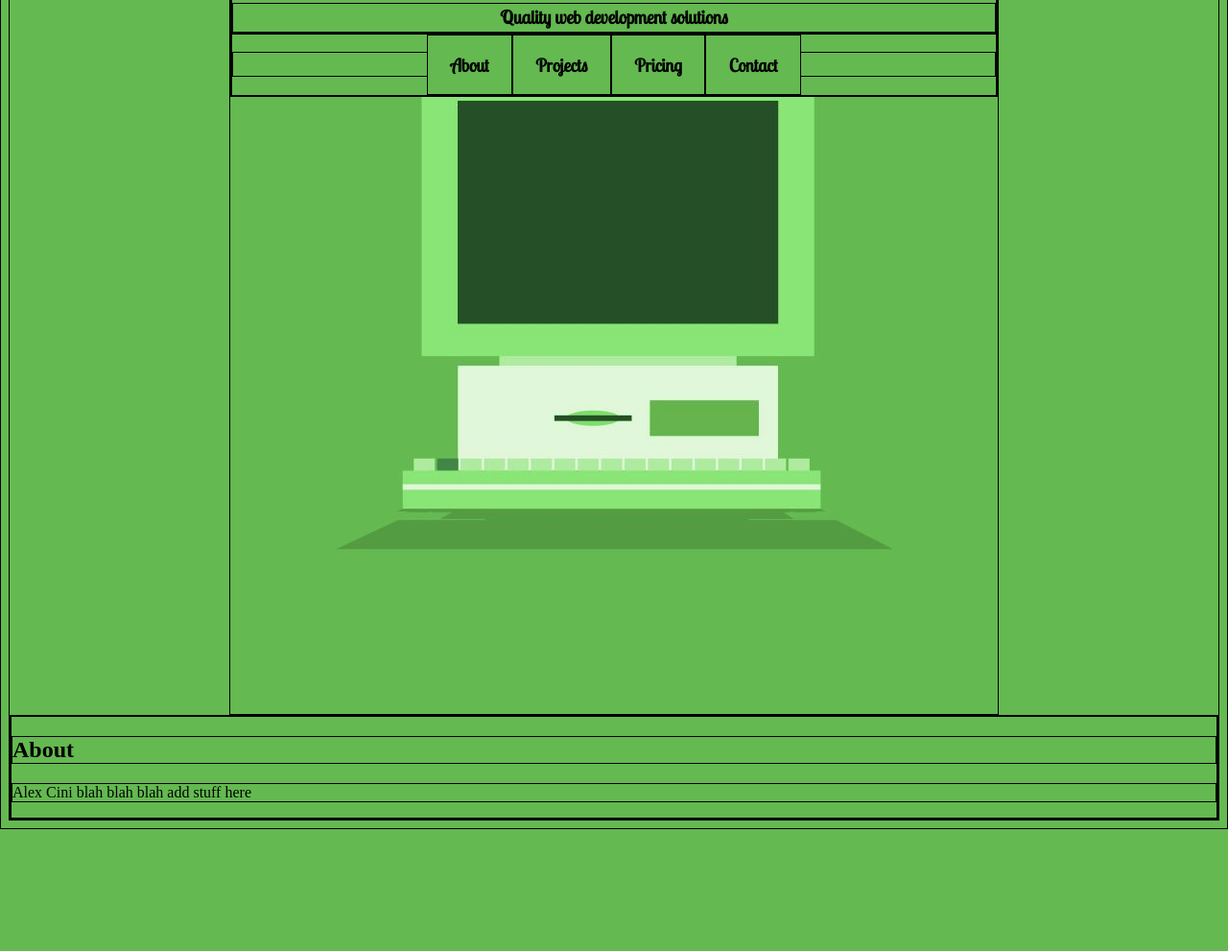
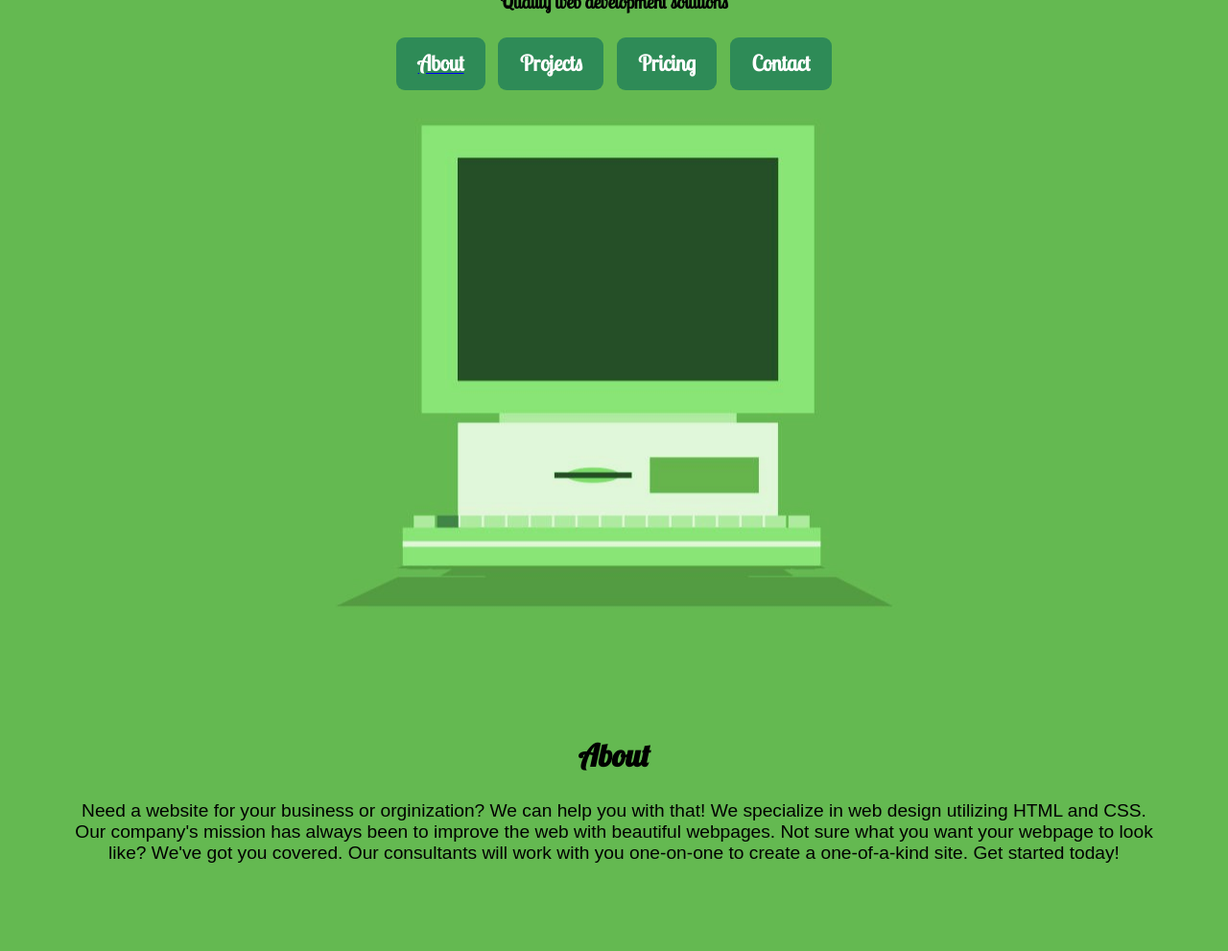
Before and after one commit to arcini/Personal-Website, a plain HTML site: page index.html in a window 1280 px wide. Shown: the part 115-1106 px from the top of the page at 96% size. Before the commit the page ends 979 px from the top, so only its background shows below. Drawn offline with nearby package versions, Linux system fonts and the light colour scheme.

Commit message:
Huge changes :)

```diff
--- a/index.html
+++ b/index.html
@@ -6,23 +6,56 @@
     <link href='https://fonts.googleapis.com/css?family=Lobster+Two' rel='stylesheet'>
     <link href='https://fonts.googleapis.com/css?family=Lobster' rel='stylesheet'>
     <link href='/style.css' type='text/css' rel='stylesheet'>
+    <script src="https://ajax.googleapis.com/ajax/libs/jquery/3.1.1/jquery.min.js"></script>
+    <script>
+
+        //ugh i wish i knew what this meant
+
+
+$(document).ready(function(){
+  // Add smooth scrolling to all links
+  $("a").on('click', function(event) {
+
+    // Make sure this.hash has a value before overriding default behavior
+    if (this.hash !== "") {
+      // Prevent default anchor click behavior
+      event.preventDefault();
+
+      // Store hash
+      var hash = this.hash;
+
+      // Using jQuery's animate() method to add smooth page scroll
+      // The optional number (800) specifies the number of milliseconds it takes to scroll to the specified area
+      $('html, body').animate({
+        scrollTop: $(hash).offset().top
+      }, 880, function(){
+
+        // Add hash (#) to URL when done scrolling (default click behavior)
+        window.location.hash = hash;
+      });
+    } // End if
+  });
+});
+    </script>
   </head>
   <body>
     <div class='main'>
-      <div class='container'>
+      <div class='main-container'>
         <div class='heading'>
           <h1>Welcome to Cini Website Design</h1>
           <p>Quality web development solutions</p>
         </div>
         <div class='nav'>
-          <h3><span>About</span><span>Projects</span><span>Pricing</span><span>Contact</span></h3>
+            <h3><a href='#about-box'><span id='aboutspan'>About</span></a><span>Projects</span><span>Pricing</span><span>Contact</span></h3>
         </div>
       </div>
     </div>
-    <div class="About">
-      <div class="container">
-        <h2>About</h2>
-        <p>Alex Cini blah blah blah add stuff here</p>
+    <div class='wrapper'>
+      <div class="about-box" id='about-box'>
+        <div class="container">
+          <h2 id='about'>About</h2>
+          <p>Need a website for your business or orginization? We can help you with that! We specialize in web design utilizing HTML and CSS. Our company's mission has always been to improve the web with beautiful webpages. Not sure what you want your webpage to look like? We've got you covered. Our consultants will work with you one-on-one to create a one-of-a-kind site. Get started today!</p>
+        </div>
       </div>
     </div>
   </body>
--- /dev/null
+++ b/script.js
@@ -0,0 +1 @@
+document.querySelector('about').scrollIntoView({ behavior: 'smooth' });
--- a/style.css
+++ b/style.css
@@ -1,18 +1,27 @@
 * {
+    //border: solid 1px #000;
+}
+
+html {
     background: #64b951;
-    border: solid 0.001em #000;
 }
 
 .main {
     position: relative;
     margin: auto;
-    max-width: 50em;
+    max-width: 90em;
     min-width: 20em;
     text-align: center;
     font-family: "Lobster Two", cursive, sans-serif;
     font-weight: bold;
-    background: url("/computer.png") no-repeat center center;
-    height: 53em;
+    background: url("/computer.png") no-repeat;
+    background-position: 50% 39%;
+    height: 50em;
+}
+
+.main-container{
+    padding-bottom: 5em;
+
 }
 
 .main h1 {
@@ -22,13 +31,48 @@
 }
 
 .main p {
-    padding: .125em;
+    padding: .125em 0.125em 1em 0.125em;
     font-size: 1.2em;
     margin-top: 0;
-    margin-bottom: 0;
+}
+
+.main span {
+    padding: .6em 1em .6em 1em;
+    margin: 0.3em;
+    font-size: 1.2em;
+    text-decoration: none;
+    border-radius: 0.4em;
+}
+
+.about-box {
+    position: relative;
+    text-align: center;
+    max-width: 90em;
+    margin: 0 auto;
+    padding: 0 4em 4em 4em;
+
+}
+
+#about {
+    padding: 1em 0 0 0;
+    font-family: 'lobster', cursive;
+    font-size: 2em
+}
+
+.about-box p {
+    font-size: 1.2em;
+    font-family: 'arial', sans-serif;
+    font-weight: 100;
 }
 
 span {
-    padding: 1em 1.25em 1em 1.25em;
-    margin-top: 0;
+    color: white;
+    cursor: pointer;
+    background: seagreen;
+
 }
+
+span:hover {
+    background: lightgreen;
+    color: darkslategray;
+}
```
